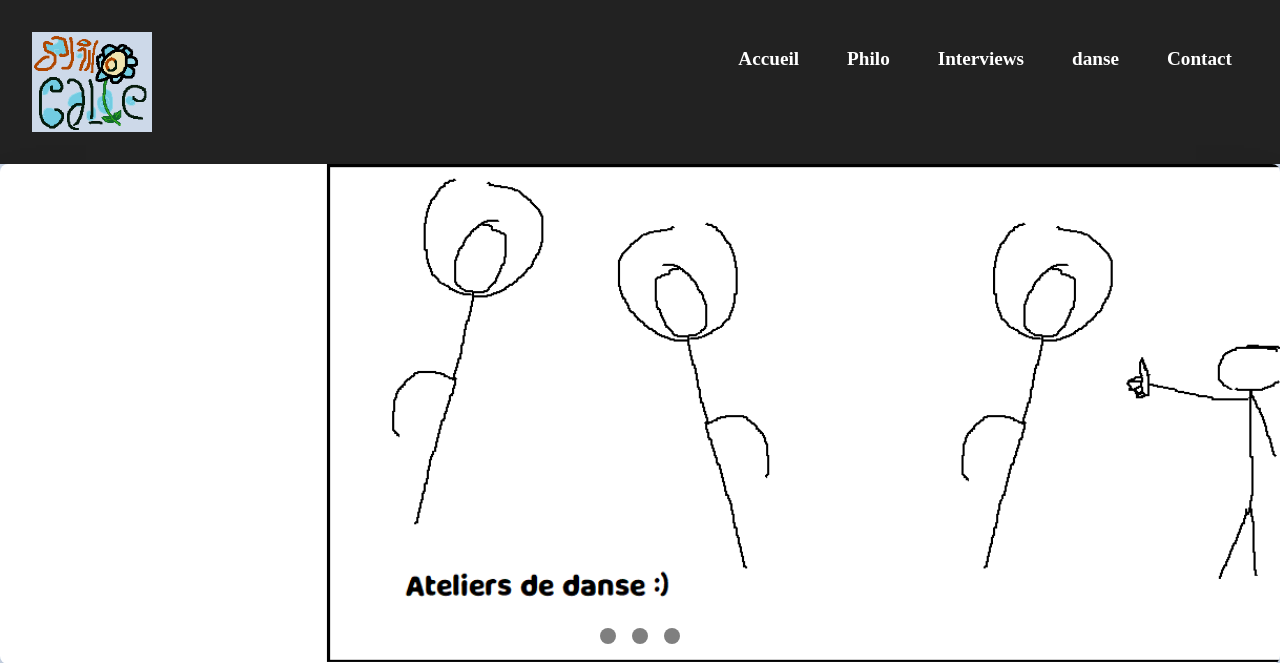
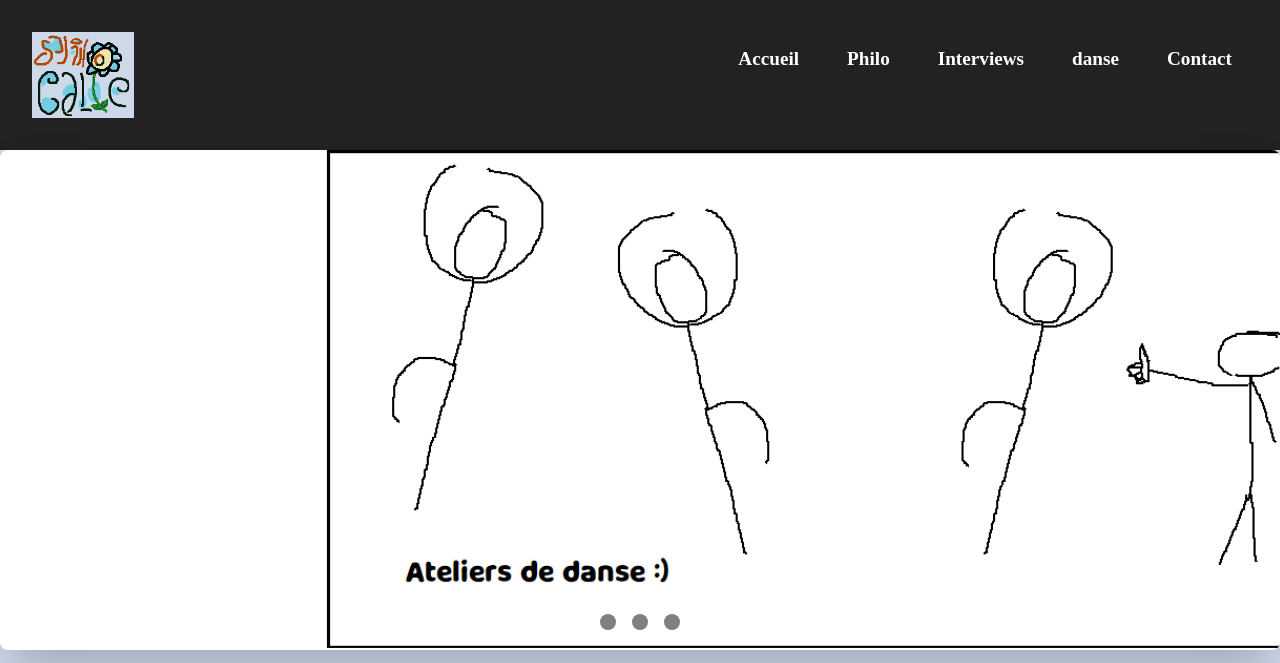
Before and after one commit to Cibullet/philocalie-, a PHP site: page / in a window 1280 px wide. Shown: the top 663 px of the page. Run offline with PHP 8.4, Linux system fonts and the light colour scheme.

Commit message:
Update style.css

```diff
--- a/style.css
+++ b/style.css
@@ -85,7 +85,7 @@ html, body {
 
 .navbar img {
     width: 8vw ;
-    min-width: 120px;
+    min-width: 1vw;
     max-width: 200px;
     height: auto;
     margin-left: 2rem;
```
